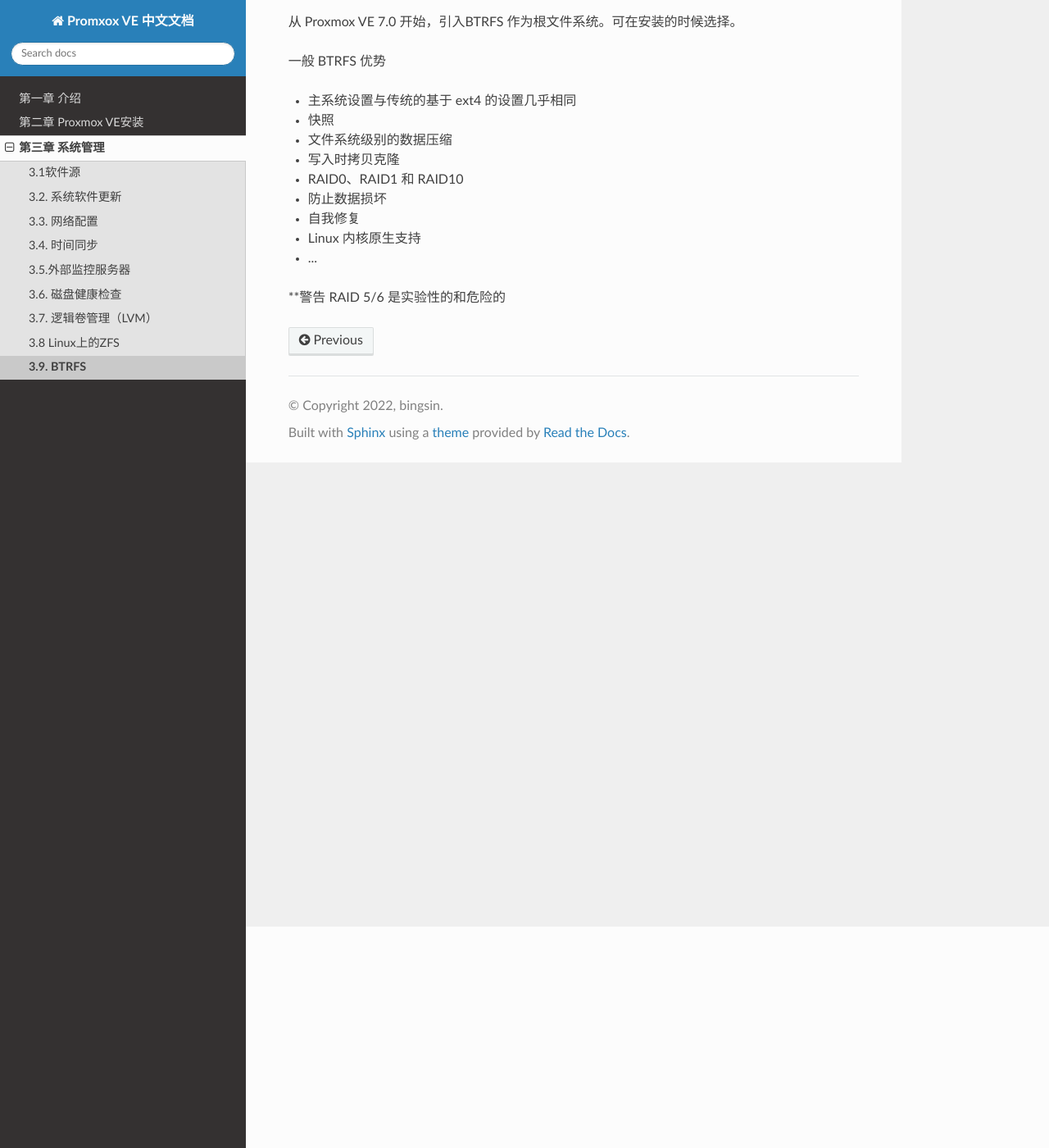
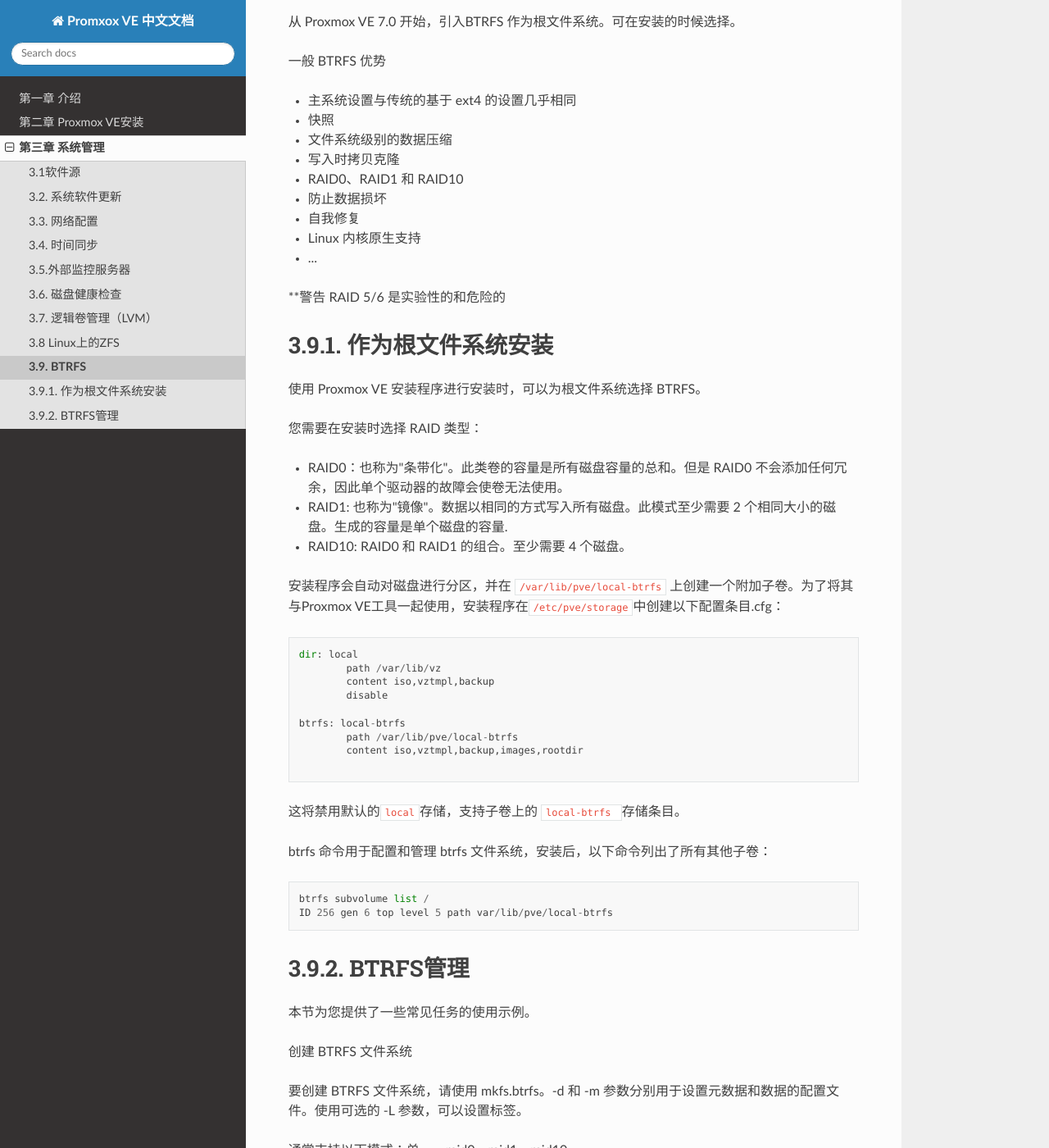
Before and after one commit to jiangcuo/pve-doc-cn, a Sphinx documentation site: the page built from source/hostsysmgr/brtfs.md, in a window 1280 px wide and 1400 px high, scrolled down 270 px. Shown: the whole window at 82% size. Built offline with Sphinx 7.4.7 and the Read the Docs theme 2.0.0, drawn with Linux system fonts in a browser that asks for light colours; pages that are not in the unit, such as notebooks, are missing from menus; some of the changed text lies outside the part shown.

Commit message:
Update brtfs.md

````diff
--- a/source/hostsysmgr/brtfs.md
+++ b/source/hostsysmgr/brtfs.md
@@ -19,3 +19,110 @@
 
 **警告
 RAID 5/6 是实验性的和危险的
+
+## 3.9.1. 作为根文件系统安装
+使用 Proxmox VE 安装程序进行安装时，可以为根文件系统选择 BTRFS。
+
+您需要在安装时选择 RAID 类型：
+
+- RAID0：也称为"条带化"。此类卷的容量是所有磁盘容量的总和。但是 RAID0 不会添加任何冗余，因此单个驱动器的故障会使卷无法使用。
+- RAID1: 也称为"镜像"。数据以相同的方式写入所有磁盘。此模式至少需要 2 个相同大小的磁盘。生成的容量是单个磁盘的容量.
+- RAID10: RAID0 和 RAID1 的组合。至少需要 4 个磁盘。
+
+安装程序会自动对磁盘进行分区，并在 `/var/lib/pve/local-btrfs` 上创建一个附加子卷。为了将其与Proxmox VE工具一起使用，安装程序在`/etc/pve/storage`中创建以下配置条目.cfg：
+
+
+```
+dir: local
+        path /var/lib/vz
+        content iso,vztmpl,backup
+        disable
+
+btrfs: local-btrfs
+        path /var/lib/pve/local-btrfs
+        content iso,vztmpl,backup,images,rootdir
+
+```
+这将禁用默认的`local`存储，支持子卷上的 `local-btrfs `存储条目。
+
+btrfs 命令用于配置和管理 btrfs 文件系统，安装后，以下命令列出了所有其他子卷：
+```
+btrfs subvolume list /
+ID 256 gen 6 top level 5 path var/lib/pve/local-btrfs
+```
+## 3.9.2. BTRFS管理
+
+本节为您提供了一些常见任务的使用示例。
+
+创建 BTRFS 文件系统
+
+要创建 BTRFS 文件系统，请使用 mkfs.btrfs。-d 和 -m 参数分别用于设置元数据和数据的配置文件。使用可选的 -L 参数，可以设置标签。
+
+通常支持以下模式：单一，raid0，raid1，raid10。
+
+在单个磁盘 `/dev/sdb` 上创建一个 BTRFS 文件系统，标签为 `My-Storage`：
+
+```
+ mkfs.btrfs -m single -d single -L My-Storage /dev/sdb
+```
+或者在两个分区 /dev/sdb1 和 /dev/sdc1 上创建 RAID1：
+
+```
+mkfs.btrfs -m raid1 -d raid1 -L My-Storage /dev/sdb1 /dev/sdc1
+```
+
+挂载 BTRFS 文件系统
+
+分区之后，可以挂载新的文件系统，如下：
+```
+mkdir /my-storage
+mount /dev/sdb /my-storage
+```
+BTRFS 也可以像任何其他挂载点一样添加到 ```/etc/fstab``` 中，自动将其挂载到引导时。建议避免使用块设备路径，但使用打印的 mkfs.btrfs 命令的 UUID 值，尤其是在 BTRFS 设置中有多个磁盘。
+
+例如/etc/fstab：
+```
+# using the UUID from the mkfs.btrfs output is highly recommended
+UUID=e2c0c3ff-2114-4f54-b767-3a203e49f6f3 /my-storage btrfs defaults 0 0
+```
+
+如果您找不到UUID，则可以使用blkid工具列出块设备的所有属性。
+
+之后，您可以通过执行以下命令来触发第一次挂载：
+
+```
+mount /my-storage
+
+```
+下次重新启动后，系统将在启动时自动完成挂载操作。
+
+将 BTRFS 文件系统添加到 Proxmox VE
+
+您可以通过 Web 界面或使用 CLI 将现有的 BTRFS 文件系统添加到 Proxmox VE，例如：
+
+```
+pvesm add btrfs my-storage --path /my-storage
+
+```
+
+创建子卷
+创建子卷会将其链接到 btrfs 文件系统中的路径，在该路径中，它将显示为常规目录。
+```
+btrfs subvolume create /some/path
+```
+之后/some/path将像常规目录一样工作。
+
+删除子卷
+与通过 rmdir 删除的目录相反，子卷不需要为空即可通过 btrfs 命令删除。
+
+```
+ btrfs subvolume delete /some/path
+```
+
+创建子卷的快照
+
+BTRFS 实际上并不区分快照和普通子卷，因此拍摄快照也可以被视为创建子卷的任意副本。按照惯例，Proxmox VE 在创建来宾磁盘或子卷的快照时将使用只读标志，但此标志也可以在以后更改。
+
+```
+BTRFS 实际上并不区分快照和普通子卷，因此拍摄快照也可以被视为创建子卷的任意副本。按照惯例，Proxmox VE 在创建来宾磁盘或子卷的快照时将使用只读标志，但此标志也可以在以后更改。
+```
````
